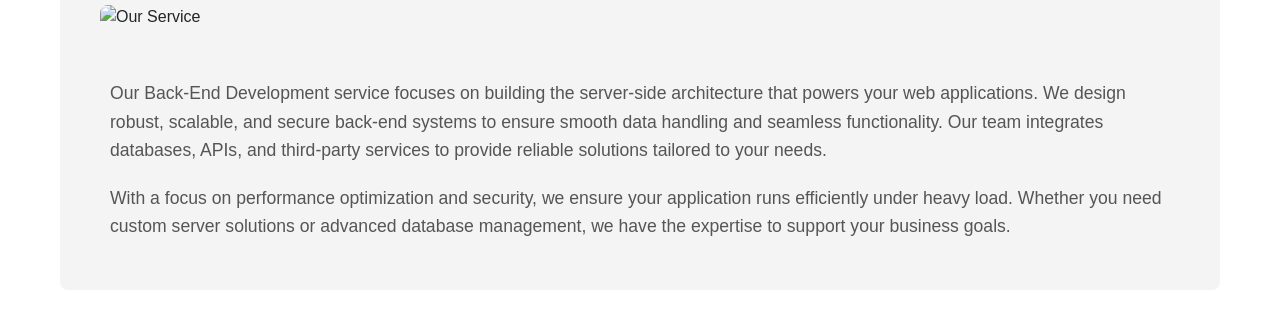
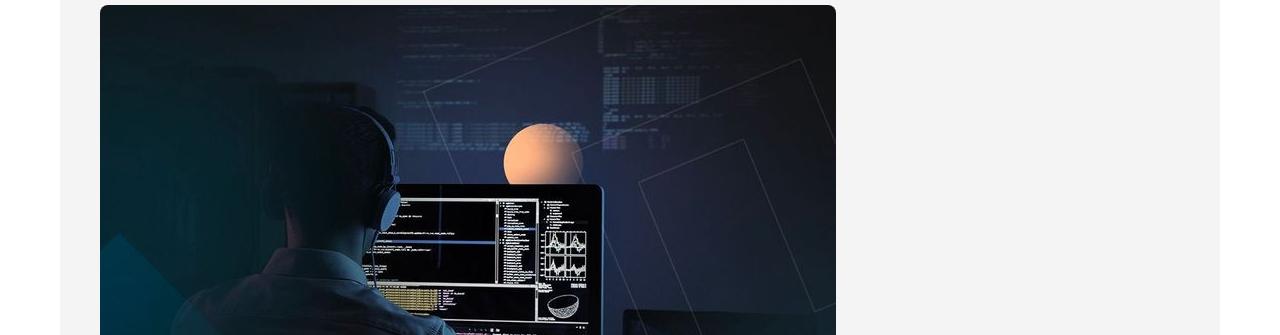
Before and after one commit to Sangeetha2405/website, a plain HTML site: page backend.html in a window 1280 px wide. Shown: the part 305-640 px from the top of the page. Drawn offline with nearby package versions, Linux system fonts and the light colour scheme.

Commit message:
Update backend.html

```diff
--- a/backend.html
+++ b/backend.html
@@ -28,7 +28,7 @@
     <div class="container">
         <section class="about-service">
             <h2>What We Do</h2>
-            <img src="images/img3.jpg" alt="Our Service">
+            <img src="img3.jpg" alt="Our Service">
             <div class="description">
                 <p>Our Back-End Development service focuses on building the server-side architecture that powers your web applications. We design robust, scalable, and secure back-end systems to ensure smooth data handling and seamless functionality. Our team integrates databases, APIs, and third-party services to provide reliable solutions tailored to your needs.</p>
 
```
